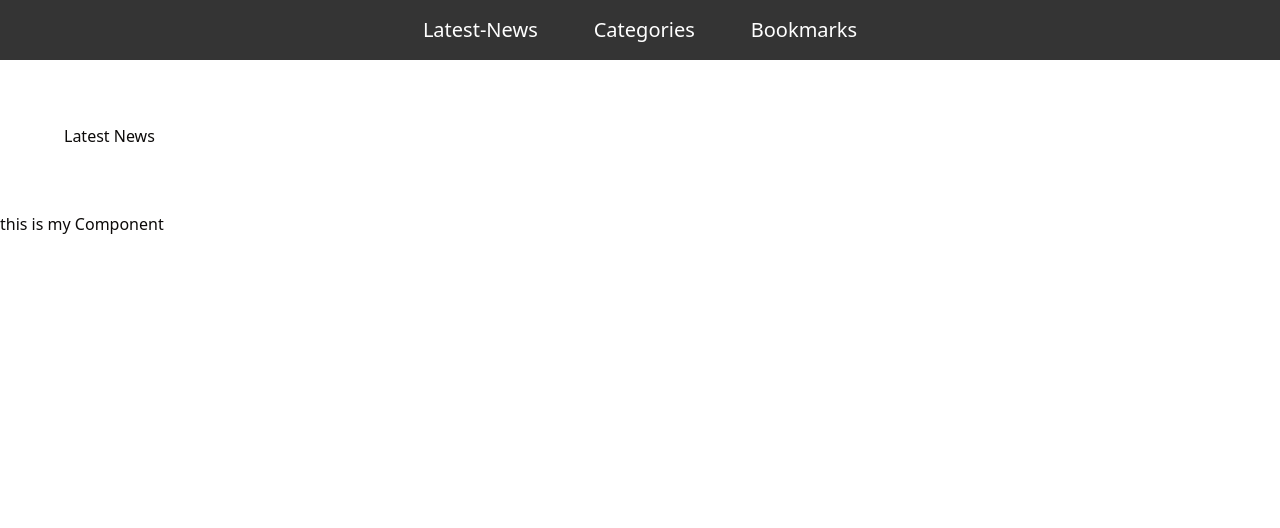
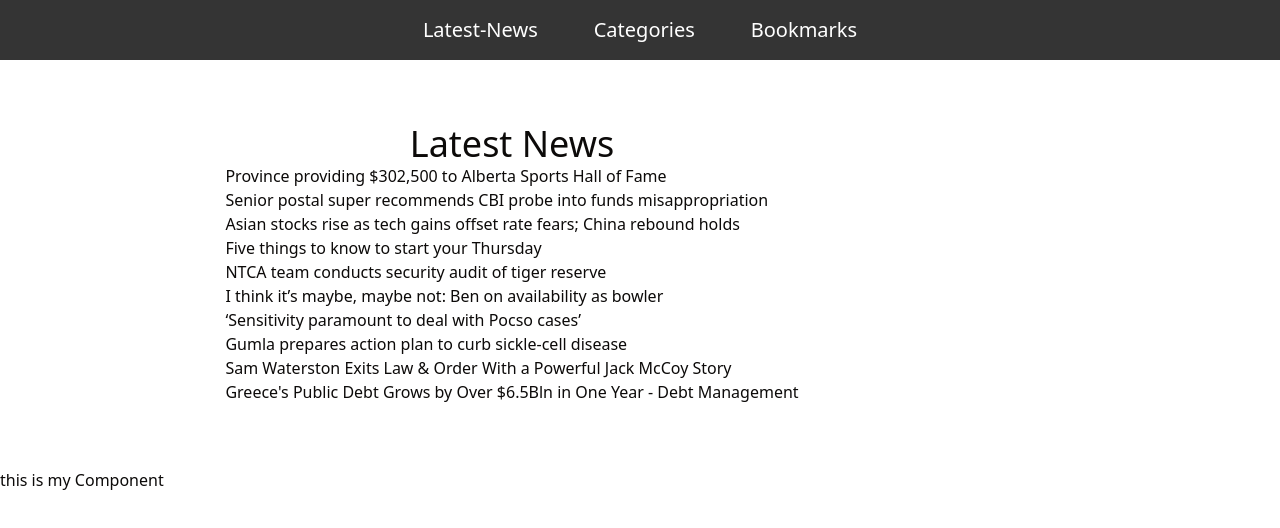
Before and after one commit to fallowshades/chas-news, a Next.js app: page / in a window 1280 px wide. Shown: the top 528 px of the page. Built offline with nearby package versions, Linux system fonts and the light colour scheme.

Commit message:
Working in Latest News page

```diff
--- /dev/null
+++ b/src/components/LatestNewsArticle.js
@@ -0,0 +1,12 @@
+import React from "react";
+
+export default function LatestNewsArticle(props) {
+  const title = props.articleObj.title;
+  const description = props.articleObj.description;
+  const articleImg = props.articleObj.image_url;
+  return (
+    <>
+      <h1>{title}</h1>
+    </>
+  );
+}
--- a/src/components/LatestNewsItem.js
+++ /dev/null
@@ -1,9 +0,0 @@
-import React from "react";
-
-export default function LatestNewsItem(props) {
-  return (
-    <>
-      <h1>Article item</h1>
-    </>
-  );
-}
--- a/src/pages/index.js
+++ b/src/pages/index.js
@@ -1,26 +1,31 @@
-import Image from "next/image";
-import { Inter } from "next/font/google";
-import { Button } from "@/components/ui/button";
-import Link from "next/link";
+import LatestNewsArticle from "@/components/LatestNewsArticle";
 import { useState, useEffect } from "react";
-
-const inter = Inter({ subsets: ["latin"] });
 
 //NOTE: THIS IS THE START PAGE HOME! :)
 export default function Home() {
   const [list, setList] = useState([]);
 
-  //NOTE: THIS CAN BE USED IN EVERY PAGE, I ASKED THE TEACHER :)
   useEffect(() => {
     fetch("/api/copy/latestNews")
       .then((res) => res.json())
       .then((data) => setList(data.results));
   }, []);
 
-  console.log(list);
+  /* console.log(list); */
   return (
-    <div>
-      <h1>Latest News</h1>
-    </div>
+    <main class="flex flex-col items-center">
+      <div>
+        <div class="block text-4xl">Latest News</div>
+      </div>
+      <div>
+        <ul>
+          {list.map((article) => (
+            <li key={article.id}>
+              <LatestNewsArticle articleObj={article} />
+            </li>
+          ))}
+        </ul>
+      </div>
+    </main>
   );
 }
```
